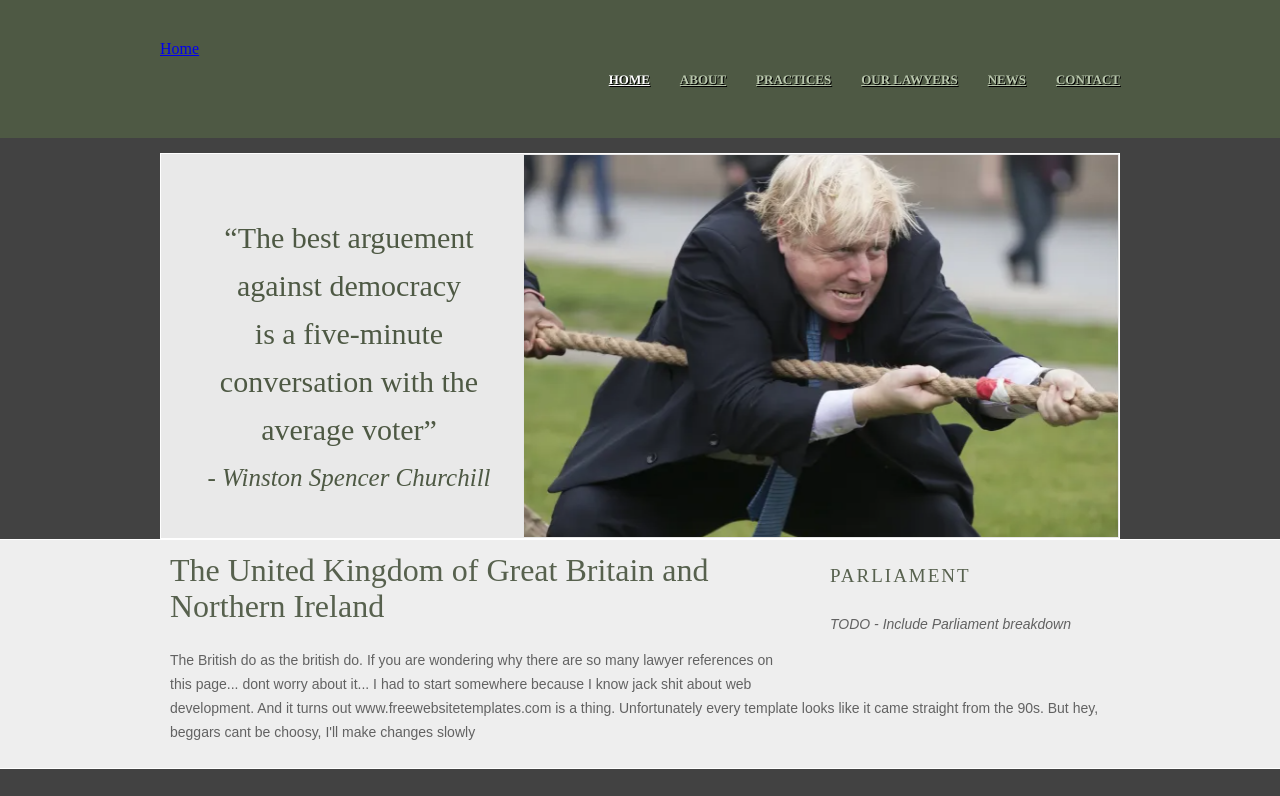
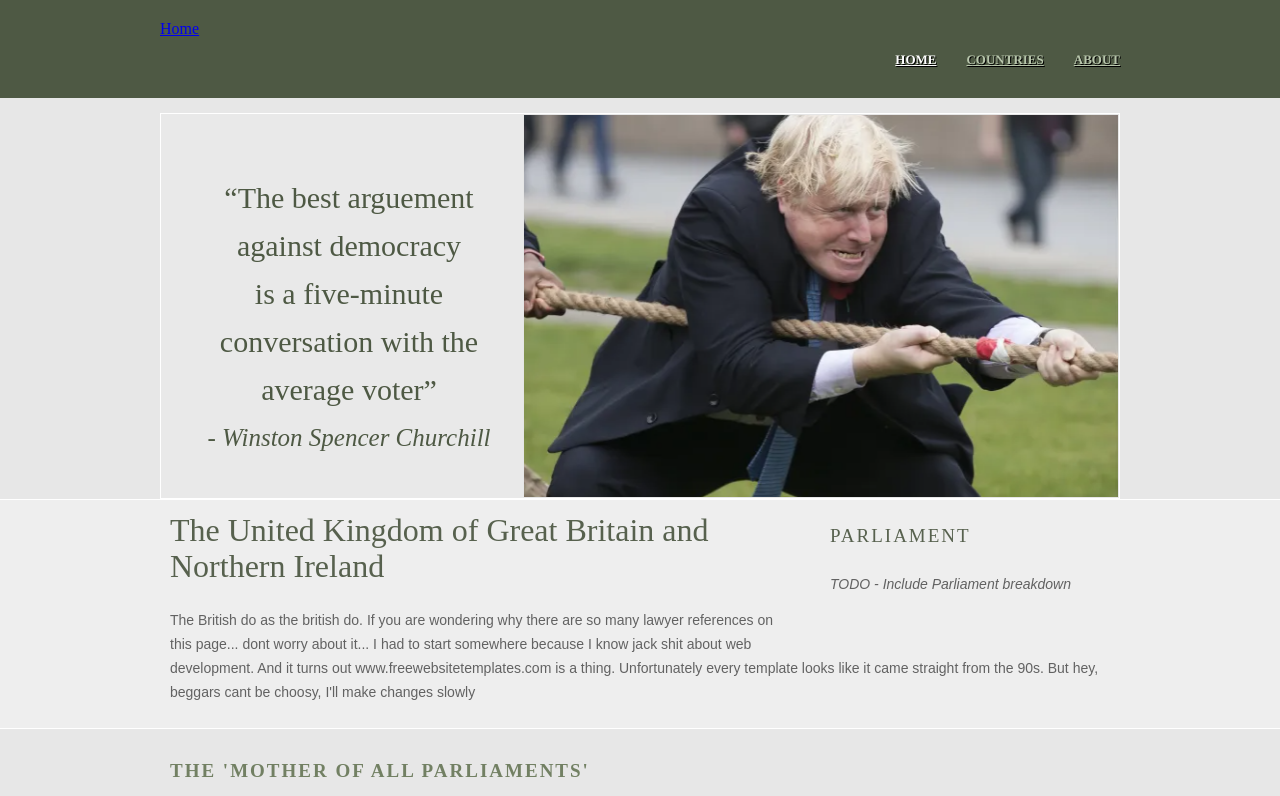
Before and after one commit to w-cow-103/Political-Map-Webpage, a plain HTML site: page countries/UnitedKingdom.html in a window 1280 px wide. Shown: the top 796 px of the page. Drawn offline with Linux system fonts and the light colour scheme.

Commit message:
Returning to development - Expierementing with CSS styling

```diff
--- a/countries/UnitedKingdom.html
+++ b/countries/UnitedKingdom.html
@@ -16,22 +16,10 @@
 					<a href="../index.html">Home</a>
 				</li>
 				<li>
-					<a href="about.html">About</a>
+					<a href="countries.html">Countries</a>
 				</li>
 				<li>
-					<a href="practices.html">Practices</a>
-				</li>
-				<li>
-					<a href="lawyers.html">Our Lawyers</a>
-				</li>
-				<li>
-					<a href="news.html">News</a>
-					<div>
-						<a href="singlepost.html">News Single Post</a>
-					</div>
-				</li>
-				<li>
-					<a href="contact.html">Contact</a>
+					<a href="about.html">About</a>
 				</li>
 			</ul>
 		</div>
@@ -64,7 +52,7 @@
 			</div>
 		</div>
 		<div class="featured">
-			<h2>The 'Mother of all Parliaments'</h2>
+			<h2><b> The 'Mother of all Parliaments'</b></h2>
 			<ul class="clearfix">
 				<li>
 					<p>
--- a/css/style.css
+++ b/css/style.css
@@ -1,5 +1,6 @@
 body {
-	background-color: #424242;
+	/* This was #424242 */
+	background-color: #e7e7e7;
 	min-width: 960px;
 	/* min-width: 1000px;
 	width: 100%;
@@ -127,7 +128,7 @@ img {
 /*------------ HEADER ------------*/
 #header {
 	background: #4e5944 url(../images/bg-header.jpg) repeat-x left bottom;
-	padding: 40px 0 46px;
+	padding: 20px 0 26px;
 }
 /** logo **/
 .logo {
```
